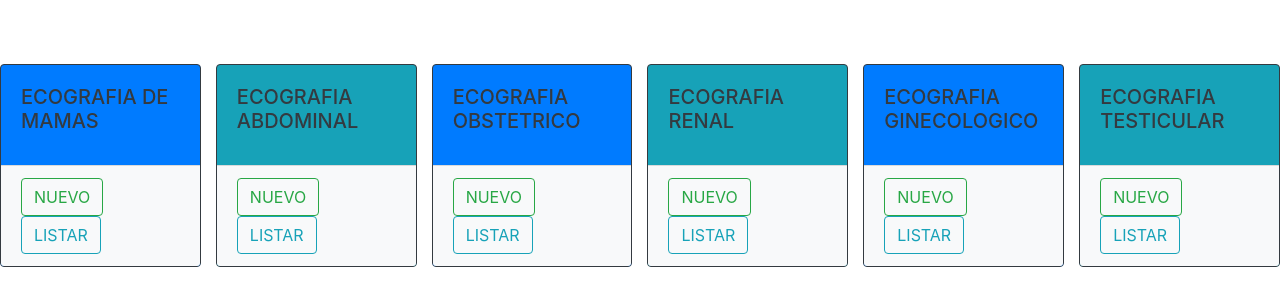
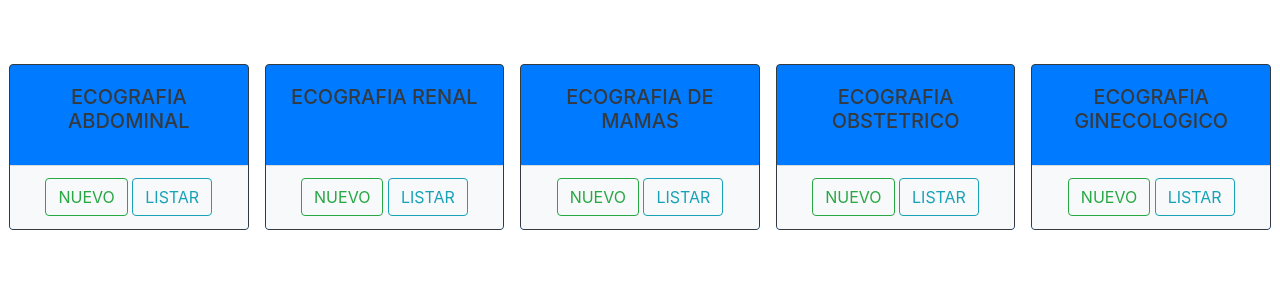
Before and after one commit to MAURI-PROGRAM/PROYECTO_MEDICO, a Django app: page /registros/ecografia/1 in a window 1280 px wide. Shown: the part 104-410 px from the top of the page. Run offline with Django 3.2, Linux system fonts and the light colour scheme; data comes from the database, SQL or seed files in the repository; some libraries are stand-ins or nearby versions.

Commit message:
Mejorando el diseño de las paginas ecografias  y paciente

```diff
--- a/Registros/templates/registros/ecografias.html
+++ b/Registros/templates/registros/ecografias.html
@@ -32,69 +32,76 @@
 
 
 <div class="card-deck">
-	<div class="card text-white bg-primary border border-dark">
+		<div class="card text-white bg-primary border border-dark ml-4 mr-2 ">
 				<!-- <img class="card-img-top" src="" alt="Card image cap"> -->
 				<div class="card-body">
-			<h5 class="card-title text-dark">ECOGRAFIA DE MAMAS</h5>
+					<h5 class="card-title text-dark text-center">ECOGRAFIA ABDOMINAL</h5>
 				</div>
-		<div class="card-footer text-muted bg-light">
+				<div class="card-footer text-muted bg-light btn btn-justify">
+					<a href="{% url 'registros:ecoabdomen' ident=datos.pk%}" class="btn btn-outline-success">NUEVO</a>
+					<a href="#" class="btn btn-outline-info">LISTAR</a>
+				</div>
+			</div>
+
+
+
+			<div class="card text-white bg-primary border border-dark mx-2">
+				<!-- <img class="card-img-top" src="" alt="Card image cap"> -->
+				<div class="card-body">
+					<h5 class="card-title text-dark text-center">ECOGRAFIA RENAL</h5>
+				</div>
+				<div class="card-footer text-muted bg-light btn btn-justify">
+					<a href="{% url 'registros:ecorenal' ident=datos.pk%}" class="btn btn-outline-success">NUEVO</a>
+					<a href="#" class="btn btn-outline-info">LISTAR</a>
+				</div>
+			</div>
+	{%if datos.sexo in 'F' %}
+	<div class="card text-white bg-primary border border-dark mx-2">
+		<!-- <img class="card-img-top" src="" alt="Card image cap"> -->
+		<div class="card-body">
+			<h5 class="card-title text-dark text-center">ECOGRAFIA DE MAMAS</h5>
+		</div>
+		<div class="card-footer text-muted bg-light btn btn-justify">
 			<a href="{% url 'registros:ecomama'  ident=datos.pk%}" class="btn btn-outline-success">NUEVO</a>
 			<a href="#" class="btn btn-outline-info">LISTAR</a>
 		</div>
 	</div>
 
-	<div class="card text-white bg-info border border-dark ml-0">
+	<div class="card text-white bg-primary border border-dark mx-2">
 			<!-- <img class="card-img-top" src="" alt="Card image cap"> -->
 			<div class="card-body">
-			<h5 class="card-title text-dark">ECOGRAFIA ABDOMINAL</h5>
+				<h5 class="card-title text-dark text-center">ECOGRAFIA OBSTETRICO</h5>
 			</div>
-		<div class="card-footer text-muted bg-light">
-			<a href="{% url 'registros:ecoabdomen' ident=datos.pk%}" class="btn btn-outline-success">NUEVO</a>
-			<a href="#" class="btn btn-outline-info">LISTAR</a>
-		</div>
-	</div>
-
-	<div class="card text-white bg-primary border border-dark ml-0">
-		<!-- <img class="card-img-top" src="" alt="Card image cap"> -->
-		<div class="card-body">
-			<h5 class="card-title text-dark">ECOGRAFIA OBSTETRICO</h5>
-		</div>
-		<div class="card-footer text-muted bg-light">
+			<div class="card-footer text-muted bg-light btn btn-justify">
 				<a href="{% url 'registros:ecoobstetrico' ident=datos.pk%}" class="btn btn-outline-success">NUEVO</a>
 				<a href="#" class="btn btn-outline-info">LISTAR</a>
 			</div>
 		</div>
-
-	<div class="card text-white bg-info border border-dark ml-0">
+		<div class="card text-white bg-primary border border-dark ml-2 mr-4">
 				<!-- <img class="card-img-top" src="" alt="Card image cap"> -->
 				<div class="card-body">
-			<h5 class="card-title text-dark">ECOGRAFIA RENAL</h5>
+					<h5 class="card-title text-center text-dark">ECOGRAFIA GINECOLOGICO</h5>
 				</div>
-		<div class="card-footer text-muted bg-light">
-			<a href="{% url 'registros:ecorenal' ident=datos.pk%}" class="btn btn-outline-success">NUEVO</a>
-			<a href="#" class="btn btn-outline-info">LISTAR</a>
-		</div>
-	</div>
-
-	<div class="card text-white bg-primary border border-dark ml-0">
-		<!-- <img class="card-img-top" src="" alt="Card image cap"> -->
-		<div class="card-body">
-			<h5 class="card-title text-dark">ECOGRAFIA GINECOLOGICO</h5>
-		</div>
-		<div class="card-footer text-muted bg-light">
+				<div class="card-footer text-muted bg-light btn btn-justify">
 					<a href="{% url 'registros:ecoginecologia' ident=datos.pk%}" class="btn btn-outline-success">NUEVO</a>
 					<a href="#" class="btn btn-outline-info">LISTAR</a>
 				</div>
 			</div>
-	<div class="card text-white bg-info border border-dark ml-0">
+	{%endif%}
+
+
+	{%if datos.sexo in 'M' %}
+	<div class="card text-white bg-primary border border-dark ml-2 mr-4">
 			<!-- <img class="card-img-top" src="" alt="Card image cap"> -->
 			<div class="card-body">
-			<h5 class="card-title text-dark">ECOGRAFIA TESTICULAR</h5>
+				<h5 class="card-title text-center text-dark">ECOGRAFIA TESTICULAR</h5>
 			</div>
-		<div class="card-footer text-muted bg-light">
+			<div class="card-footer text-muted bg-light btn btn-justify">
 				<a href="{% url 'registros:ecotesticular' ident=datos.pk%}" class="btn btn-outline-success">NUEVO</a>
 				<a href="#" class="btn btn-outline-info">LISTAR</a>
 			</div>
 		</div>
+	{%endif%}
+
 </div>
 {% endblock %}
```
Also changed, not shown: Registros/templates/registros/paciente.html (+6 -6 lines). Lines whose indentation alone changed are shown as unchanged.
